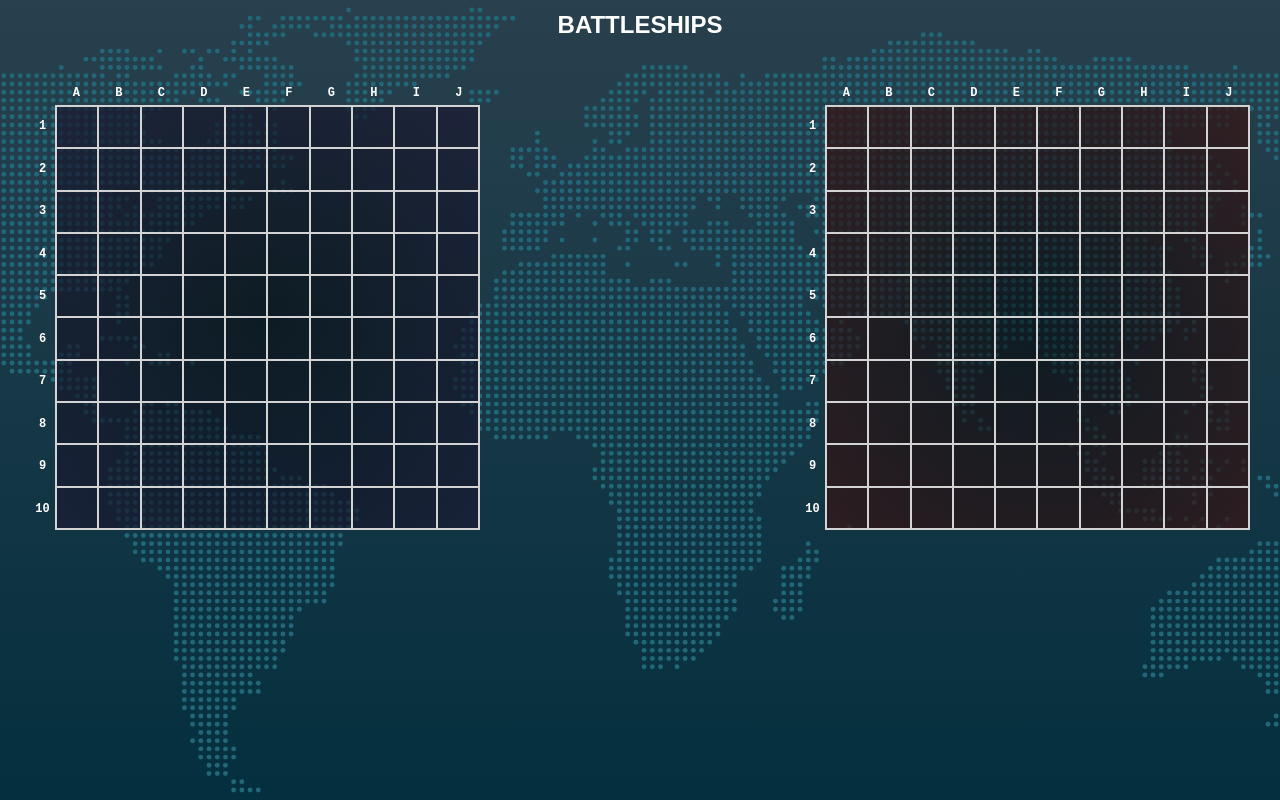
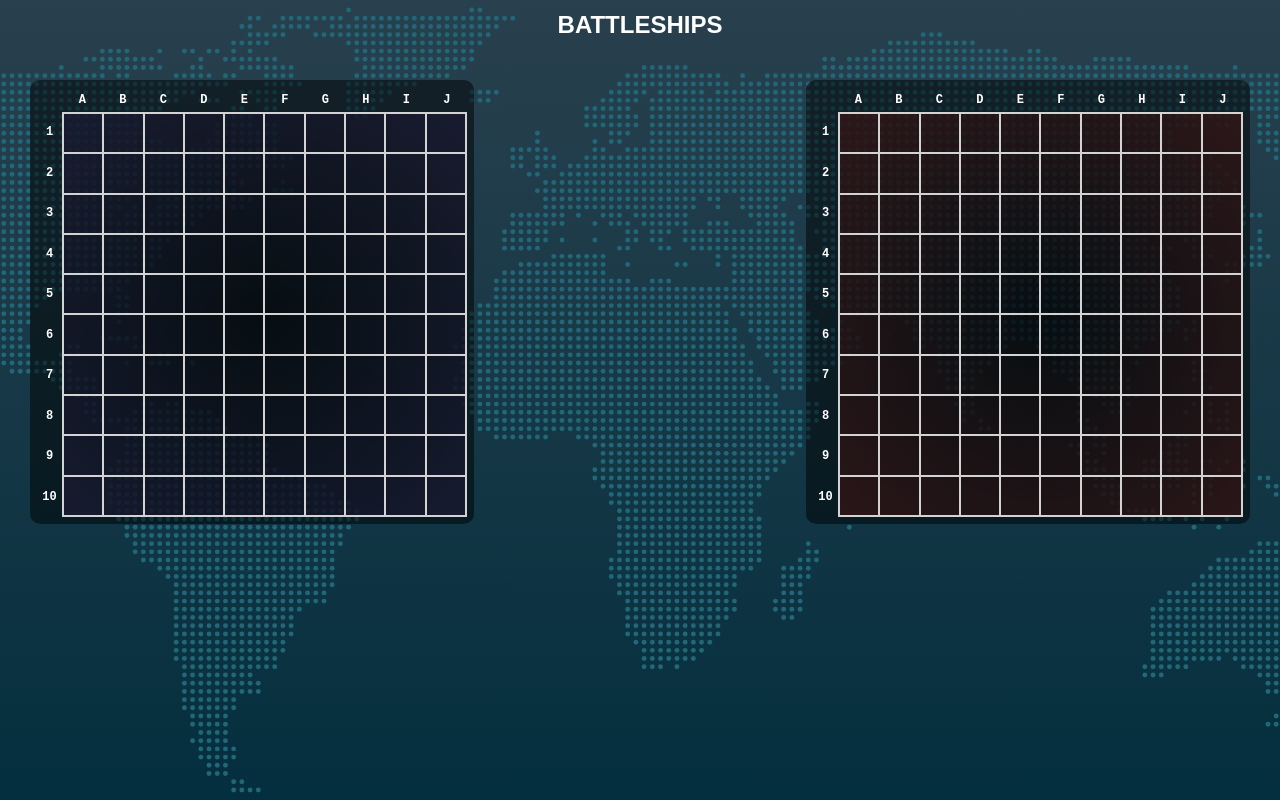
Before and after one commit to ryanmillard/battleship, a website with bundled scripts: page src/index.html in a window 1280 px wide. Built offline with nearby package versions, Linux system fonts and the light colour scheme.

Commit message:
Gameboard UI and Gameboard data contained

```diff
--- a/src/index.js
+++ b/src/index.js
@@ -6,12 +6,16 @@ import './ui.js';
 const Gameboard = require('./classes/gameboard.js');
 const UI = require('./ui.js');
 
-let gameboardOne = Gameboard();
-let gameboardTwo = Gameboard();
-console.log("hello!");
+let gameboardOne = {
+  'data': Gameboard(),
+  'ui': UI.createGameboardUI(true)
+}
 
-let boardOne = UI.createGameboardUI(true);
-let boardTwo = UI.createGameboardUI(false);
+let gameboardTwo = {
+  'data': Gameboard(),
+  'ui': UI.createGameboardUI(false)
+}
+
 const main = document.getElementsByTagName('main')[0];
-main.appendChild(boardOne);
-main.appendChild(boardTwo);
+main.appendChild(gameboardOne.ui);
+main.appendChild(gameboardTwo.ui);
--- a/src/sass/style.scss
+++ b/src/sass/style.scss
@@ -31,9 +31,11 @@ main {
   display: grid;
   grid-template-columns: 25px 1fr;
   grid-template-rows: 25px 1fr;
-  width: 450px;
-  height: 450px;
-  // background-color: rgba(0,0,0,0.5);
+  width: 430px;
+  height: 430px;
+  background-color: rgba(0,0,0,0.5);
+  padding: 7px;
+  border-radius: 10px;
 }
 
 .gameboard-numbers {
```
